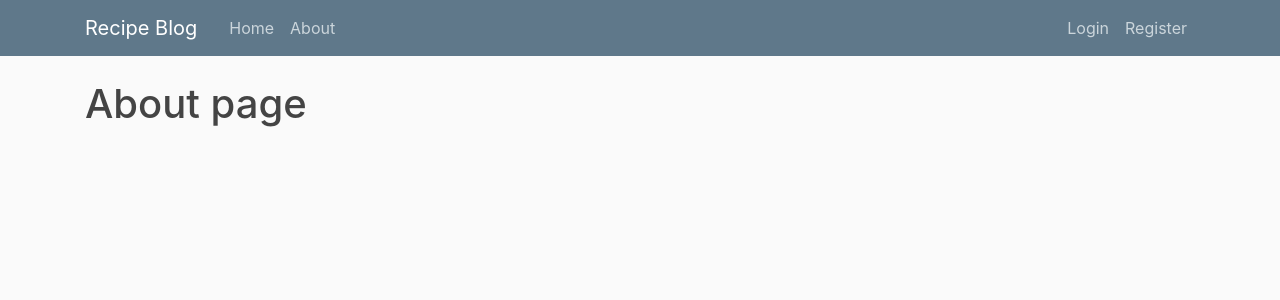
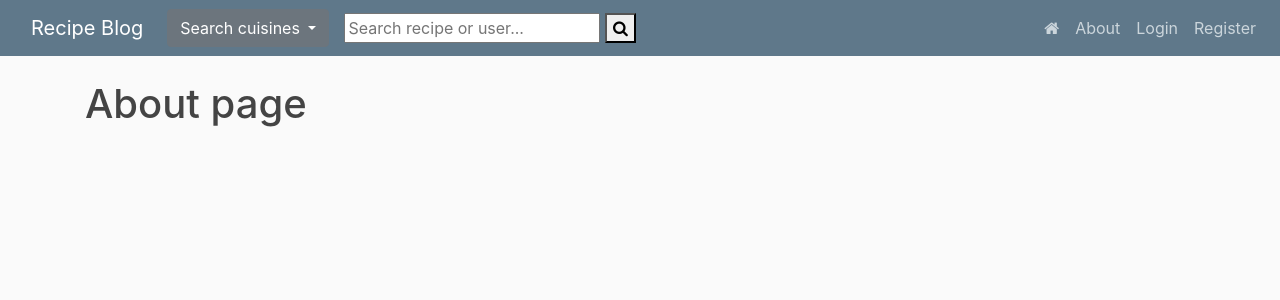
Before and after one commit to nickpape94/Recipe_Service_Django, a Django app: template recipe_project/recipe_blog/templates/recipe_blog/about.html in a window 1280 px wide. Shown: the top 300 px of the page. Run offline with Django 3.2, Linux system fonts and the light colour scheme; the template is opened without the code that fills it, so the values that code supplies are empty; some libraries are stand-ins or nearby versions.

Commit message:
navbar reformatted

```diff
--- a/recipe_project/recipe_blog/static/recipe_blog/main.css
+++ b/recipe_project/recipe_blog/static/recipe_blog/main.css
@@ -82,3 +82,8 @@
   .account-heading {
     font-size: 2.5rem;
   }
+
+  #home {
+    width: 20px;
+    height: 20px;
+  }
--- a/recipe_project/recipe_blog/templates/recipe_blog/base.html
+++ b/recipe_project/recipe_blog/templates/recipe_blog/base.html
@@ -27,7 +27,7 @@
 
 <body>
 
-  <!-- Header -->
+  <!-- Navbar -->
   <header class="site-header">
     <nav class="navbar navbar-expand-md navbar-dark bg-steel fixed-top">
       <div class="container">
@@ -36,15 +36,37 @@
           aria-controls="navbarToggle" aria-expanded="false" aria-label="Toggle navigation">
           <span class="navbar-toggler-icon"></span>
         </button>
+
         <div class="collapse navbar-collapse" id="navbarToggle">
+          <div class="dropdown">
+            <button class="btn btn-secondary dropdown-toggle" type="button" id="dropdownMenuButton"
+              data-toggle="dropdown" aria-haspopup="true" aria-expanded="false">
+              Search cuisines
+            </button>
+            <div class="dropdown-menu" aria-labelledby="dropdownMenuButton">
+              <a class="dropdown-item" href="#">Italian</a>
+              <a class="dropdown-item" href="#">Indian</a>
+              <a class="dropdown-item" href="#">Thai</a>
+            </div>
 
-          <div class="navbar-nav mr-auto">
+          </div>
+          <div class="container">
+            <form action="/action_page.php">
+              <input type="text" placeholder="Search recipe or user..." name="search">
+              <button type="submit"><i class="fa fa-search"></i></button>
+            </form>
+          </div>
 
-            <a class="nav-item nav-link" href="{% url 'recipe-blog-home' %}">Home</a>
-            <a class="nav-item nav-link" href="{% url 'recipe-blog-about' %}">About</a>
+        </div>
+
+
+
+
       </div>
       <!-- Navbar Right Side -->
       <div class="navbar-nav">
+        <a class="nav-item nav-link" href="{% url 'recipe-blog-home' %}"><i class="fa fa-home"></i></a>
+        <a class="nav-item nav-link" href="{% url 'recipe-blog-about' %}">About</a>
         <a class="nav-item nav-link" href="#">Login</a>
         <a class="nav-item nav-link" href="#">Register</a>
       </div>
```
Lines whose indentation alone changed are shown as unchanged.
